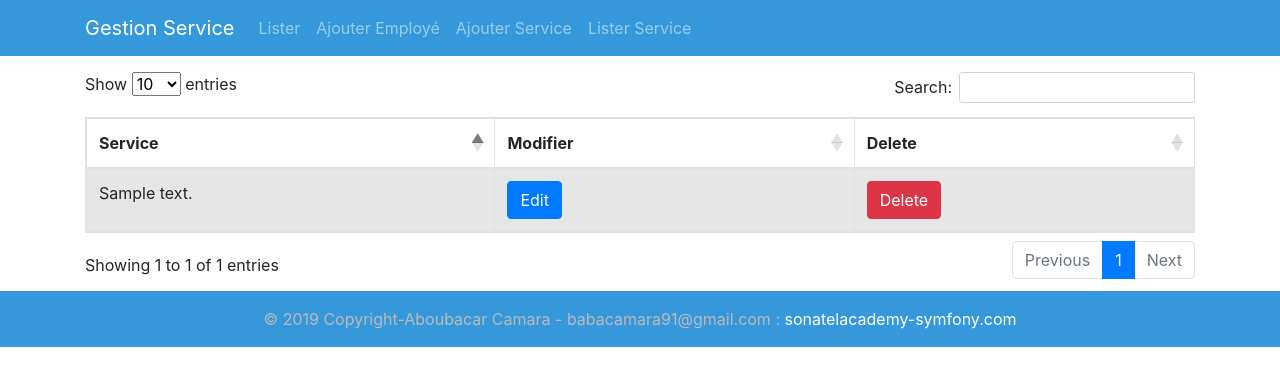
After one commit to babacar44/SYMFONY-projet1, a Symfony app: template templates/personnel/listservice.html.twig in a window 1280 px wide. The commit adds this page. Shown: the top 386 px of the page. Run offline with Twig, Linux system fonts and the light colour scheme; the template is opened without the code that fills it: most values are stand-ins (such as "Sample title", 1, 10 or a date in 2020); some libraries are stand-ins or nearby versions.

Commit message:
ajouter service

```diff
--- a/src/Entity/CategoryService.php
+++ b/src/Entity/CategoryService.php
@@ -24,7 +24,7 @@
     private $description;
 
     /**
-     * @ORM\OneToMany(targetEntity="App\Entity\personnel", mappedBy="category")
+     * @ORM\OneToMany(targetEntity="App\Entity\Personnel", mappedBy="category")
      */
     private $employees;
 
--- a/templates/inc/navbar.html.twig
+++ b/templates/inc/navbar.html.twig
@@ -14,7 +14,12 @@
 <li class="nav-item">
 <a href="{{ path('ajout_personne') }}" class="nav-link">Ajouter Employé</a>
 </li>
-
+<li class="nav-item">
+    <a href="{{ path('service_list') }}" class="nav-link">Ajouter Service</a>
+</li>
+<li class="nav-item">
+    <a href="{{ path('service_list') }}" class="nav-link">Lister Service</a>
+</li>
 </ul>
 </div>
 </div>
--- /dev/null
+++ b/templates/personnel/listservice.html.twig
@@ -0,0 +1,34 @@
+{% extends 'base.html.twig' %}
+
+{% block title %}Lister Service{% endblock %}
+
+{% block body %}
+    {% if services %}
+<table id="example" class="table table-striped table-bordered" style="width:100%">
+<thead>
+<tr>
+
+<th>Service</th>
+<th>Modifier</th>
+<th>Delete</th>
+
+</tr>
+</thead>
+<tbody>
+{% for service in services %}
+    <tr>
+
+    <td>{{ service.description }}</td>
+    <td><a href="{{path('edit_personne', {'id': service.id})}}" class="btn btn-primary">Edit</a></td>
+
+    <td><a href="{{path('employe_delete', {'id': service.id})}}" class="btn btn-danger">Delete</a></td>
+    </td>
+    </tr>
+{% endfor %}
+</tbody>
+</table>
+
+    {% else %}
+    <p>No Person to display </p>
+    {% endif %}
+{% endblock %}
```
Also changed, not shown: src/Controller/PersonnelController.php (+45 -1 lines), templates/personnel/service.html.twig (added, +25 -0 lines).
